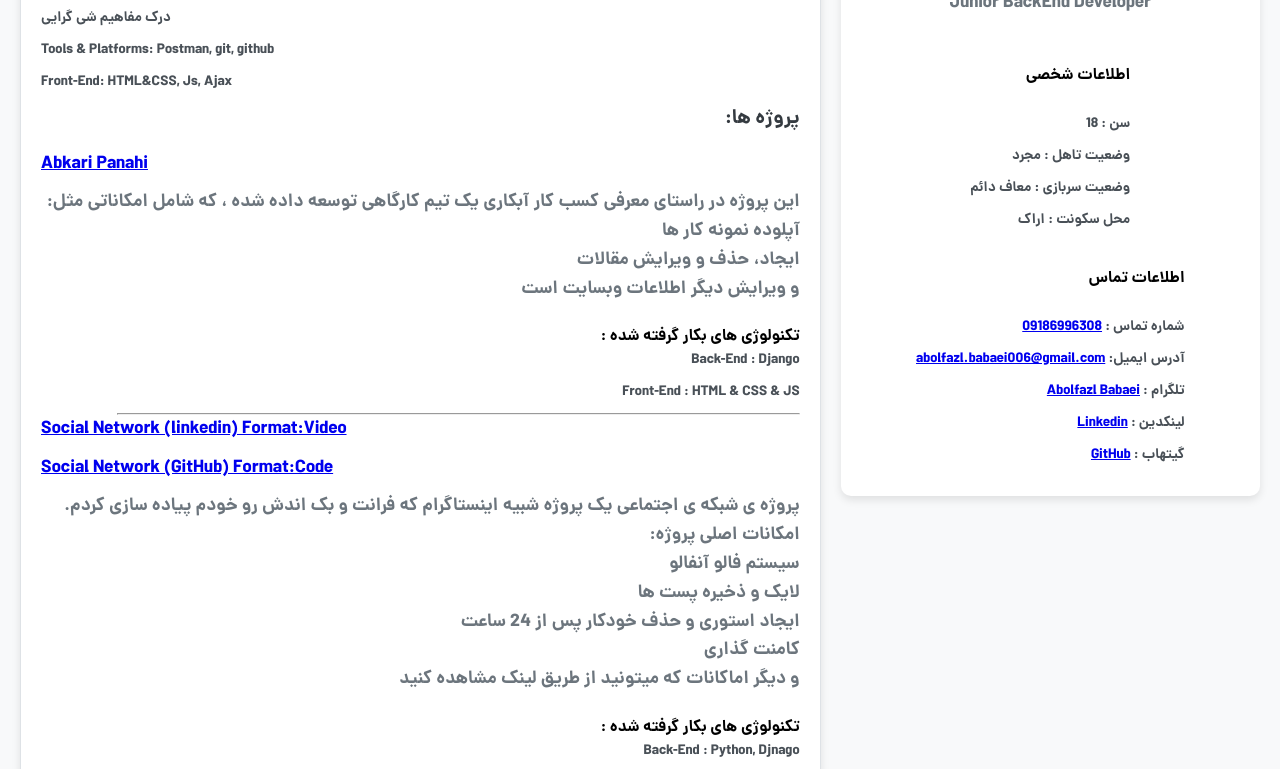
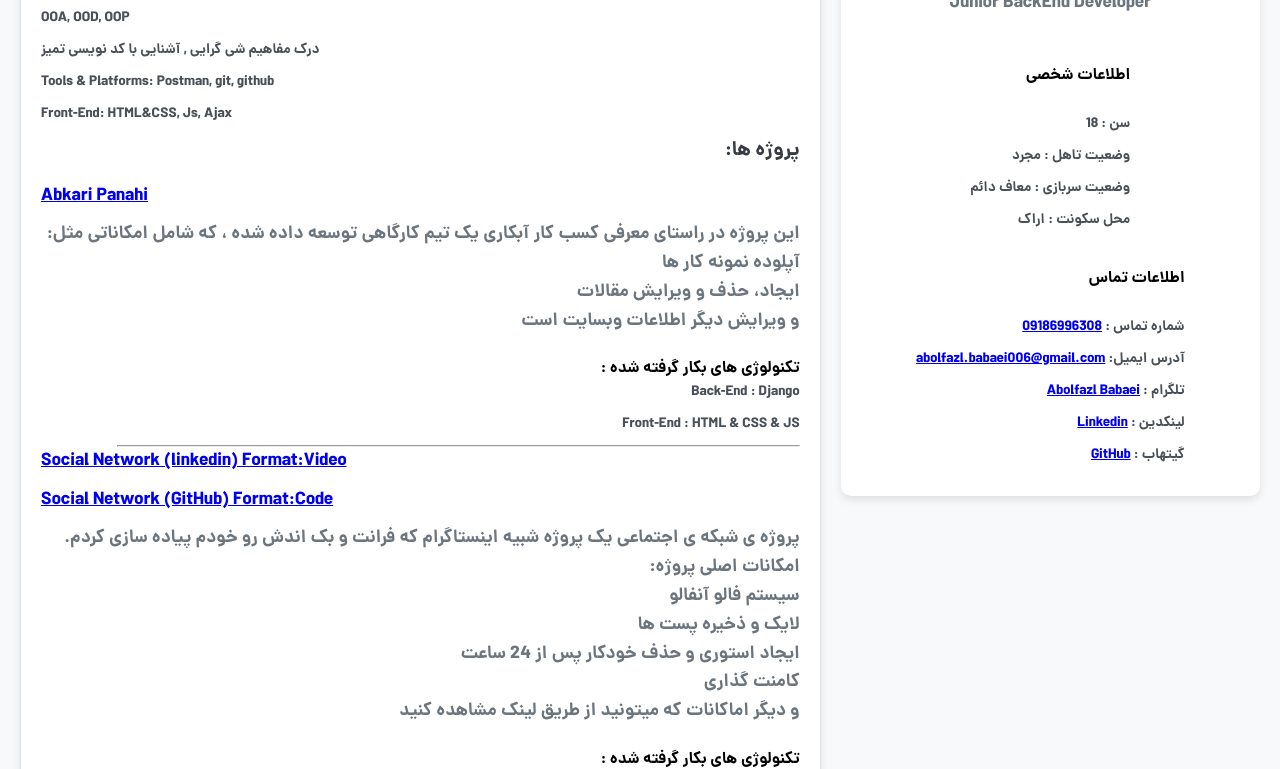
Before and after one commit to abolfazl-babaei01/MyCv, a plain HTML site: page index.html in a window 1280 px wide. Shown: the part 247-1016 px from the top of the page. Drawn offline with Linux system fonts and the light colour scheme.

Commit message:
Updated Cv

```diff
--- a/index.html
+++ b/index.html
@@ -46,8 +46,9 @@
 
                 <h4>مهارت ها:</h4>
                 <div class="skills">
-                    <span><b>Back-End:</b> Python, Django, DjangoRestFramework, RestFull, JWT </span>
-                    <span>درک مفاهیم شی گرایی</span>
+                    <span><b>Back-End:</b> Python, Django, DjangoRestFramework, RestFull, JWT</span>
+                    <span>OOA, OOD, OOP</span>
+                    <span> درک مفاهیم شی گرایی , آشنایی با کد نویسی تمیز</span>
                     <span><b>Tools & Platforms:</b> Postman, git, github </span>
                     <span><b>Front-End:</b> HTML&CSS, Js, Ajax</span>
                 </div>
@@ -94,6 +95,8 @@
                 <span><b>Back-End : </b>Python, Djnago</span>
                 <span><b>Front-End : </b>Ajax, HTML & CSS</span>
                 <hr>
+
+
             </div>
         </div>
     </body>
```
